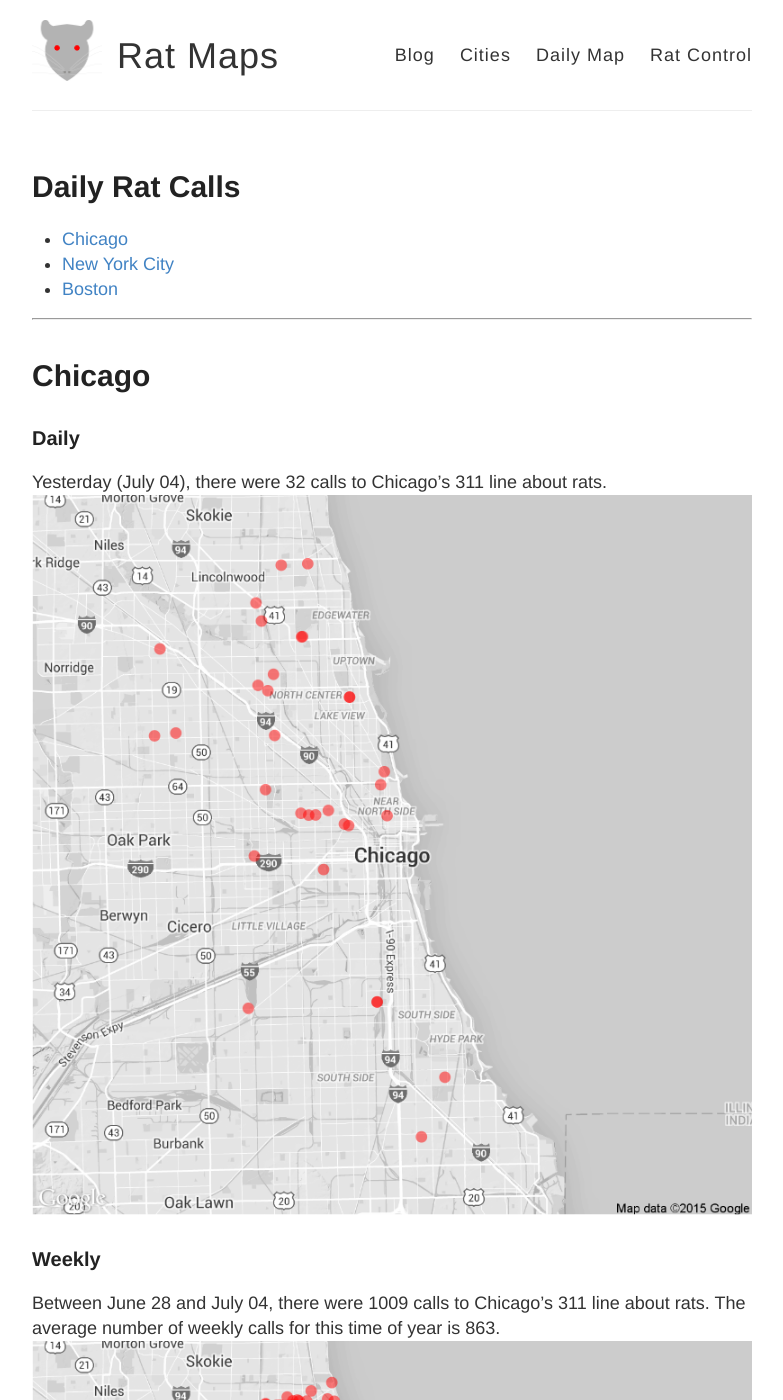
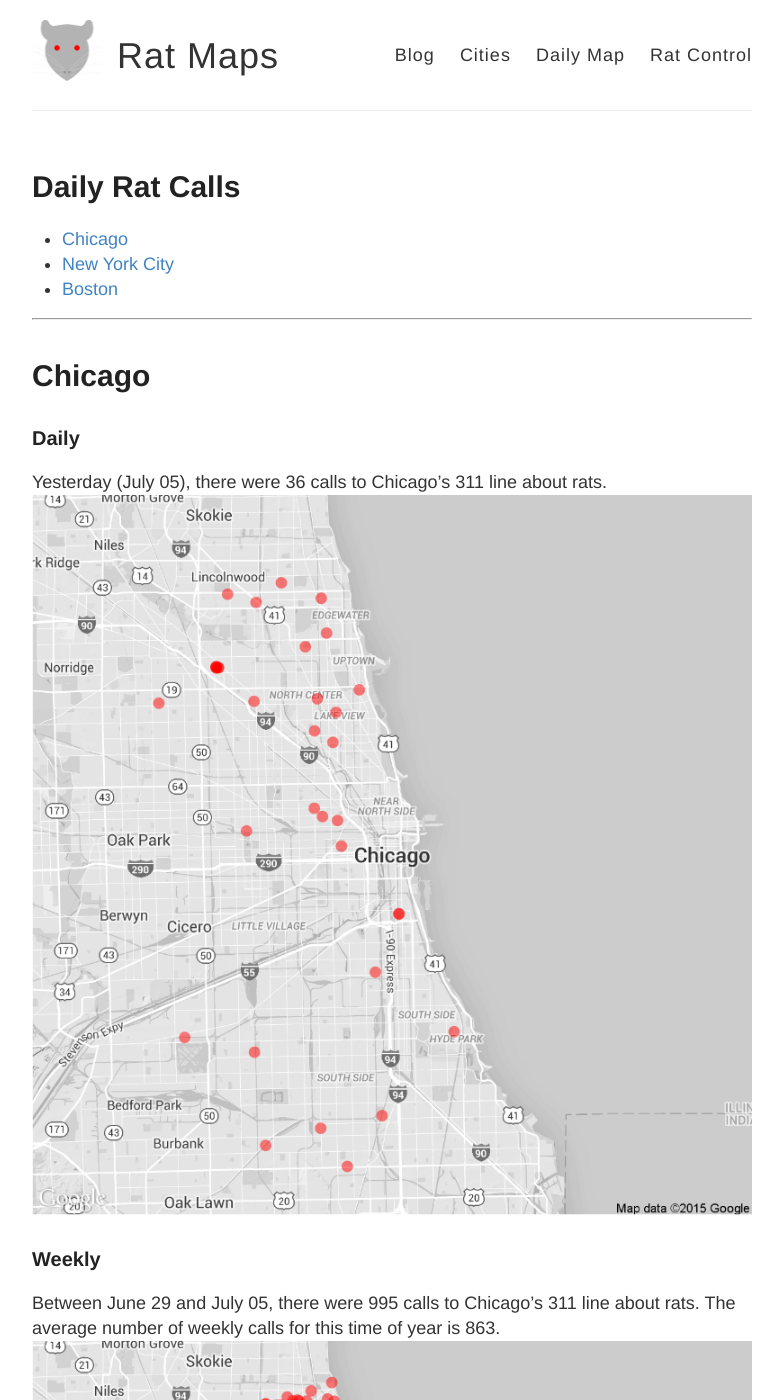
Before and after one commit to DanielHadley/ratmaps, a Jekyll site: the page built from daily.md, in a window 1280 px wide and 1400 px high. Shown: the whole window, without its empty margins (248-1031 px from the left). Built offline with Jekyll 4.4.1, drawn with Linux system fonts in a browser that asks for light colours; comment, search, counter and statistics services are not loaded; some of the changed text lies outside the part shown.

Commit message:
Daily Maps

```diff
--- a/daily.md
+++ b/daily.md
@@ -15,22 +15,22 @@
 
 ### Daily
 
-Yesterday (July 04), there were 32 calls to Chicago's 311 line about rats.
+Yesterday (July 05), there were 36 calls to Chicago's 311 line about rats.
 ![Chicago rat calls to 311 weekly map]({{ site.cityimages }}/daily/Chicago_Rat_Map_Daily.png)
 
 ### Weekly
-Between June 28 and July 04, there were 1009 calls to Chicago's 311 line about rats. The average number of weekly calls for this time of year is 863.
+Between June 29 and July 05, there were 995 calls to Chicago's 311 line about rats. The average number of weekly calls for this time of year is 863.
 ![Chicago rat calls to 311 weekly map]({{ site.cityimages }}/daily/Chicago_Rat_Map_Weekly.png)
 ***
 # New York City <a id="nyc"><a>
 
 ### Daily
 
-Yesterday (July 04), there were 0 calls to New York City's 311 line about rats.
+Yesterday (July 05), there were 0 calls to New York City's 311 line about rats.
 ![NYC rat calls to 311 weekly map]({{ site.cityimages }}/daily/NYC_Rat_Map_Daily.png)
 
 ### Weekly
-Between June 28 and July 04, there were 0 calls to New York City's 311 line about rats. The average number of weekly calls for this time of year is 280.
+Between June 29 and July 05, there were 0 calls to New York City's 311 line about rats. The average number of weekly calls for this time of year is 280.
 ![NYC rat calls to 311 weekly map]({{ site.cityimages }}/daily/NYC_Rat_Map_Weekly.png)
 
 Each red dot represents one call about a rat seen in that location. The dots are transparent, so multiple calls from one location will be seen as a solid dot. The usual caveats apply: more calls do not necessarily mean that there are more rats in that location than other parts of the city. A cluster of dots could indicate that one resident is unusually vocal about rodents in his or her neighborhood. Also, more densely populated neighborhoods tend to make more calls to 311.
```
Also changed, not shown: images/pages/daily/Chicago_Rat_Map_Daily.png, images/pages/daily/Chicago_Rat_Map_Weekly.png.
